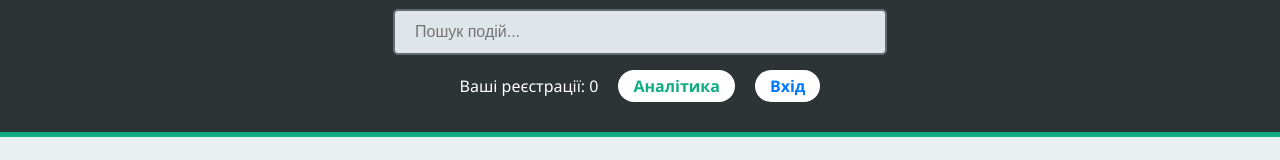
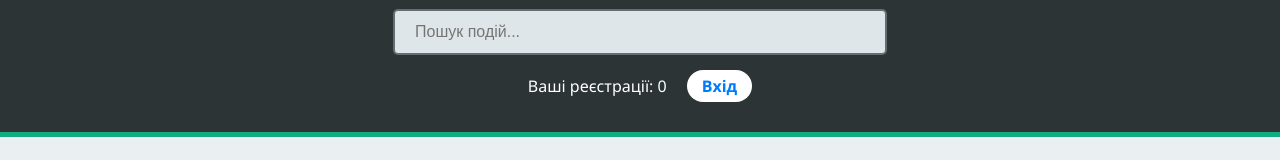
Before and after one commit to Maxim7548/PrakFrontEnd, a React (Vite) app: page / in a window 1280 px wide. Shown: the part 138-298 px from the top of the page. Built offline with nearby package versions, Linux system fonts and the light colour scheme; no server answers.

Commit message:
Update Header.jsx

```diff
--- a/src/components/Header.jsx
+++ b/src/components/Header.jsx
@@ -7,6 +7,8 @@ const Header = ({ searchQuery, setSearchQuery }) => {
   const registeredIds = useSelector((state) => state.events.registeredIds);
   const theme = useSelector((state) => state.theme.mode);
   const dispatch = useDispatch();
+  const user = JSON.parse(localStorage.getItem('user')) || {};
+  const isAdmin = user.role === 'admin' || user.role === 'organizer';
 
   const headerStyle = {
     backgroundColor: theme === 'light' ? '#2d3436' : '#000000',
@@ -39,9 +41,11 @@ const Header = ({ searchQuery, setSearchQuery }) => {
       <div className="status-badge" style={{ marginTop: '15px', display: 'flex', gap: '20px', justifyContent: 'center', alignItems: 'center', color: 'white' }}>
         <span>Ваші реєстрації: {registeredIds.length}</span>
 
-        <Link to="/analytics" style={{ color: '#10ac84', fontWeight: 'bold', textDecoration: 'none', background: 'white', padding: '5px 15px', borderRadius: '20px' }}>
-          Аналітика
-        </Link>
+        {isAdmin && (
+          <Link to="/analytics" style={{ color: '#10ac84', fontWeight: 'bold', textDecoration: 'none', background: 'white', padding: '5px 15px', borderRadius: '20px' }}>
+            Аналітика
+          </Link>
+        )}
 
         <Link to="/auth" style={{ color: '#007bff', fontWeight: 'bold', textDecoration: 'none', background: 'white', padding: '5px 15px', borderRadius: '20px' }}>
           Вхід
```
